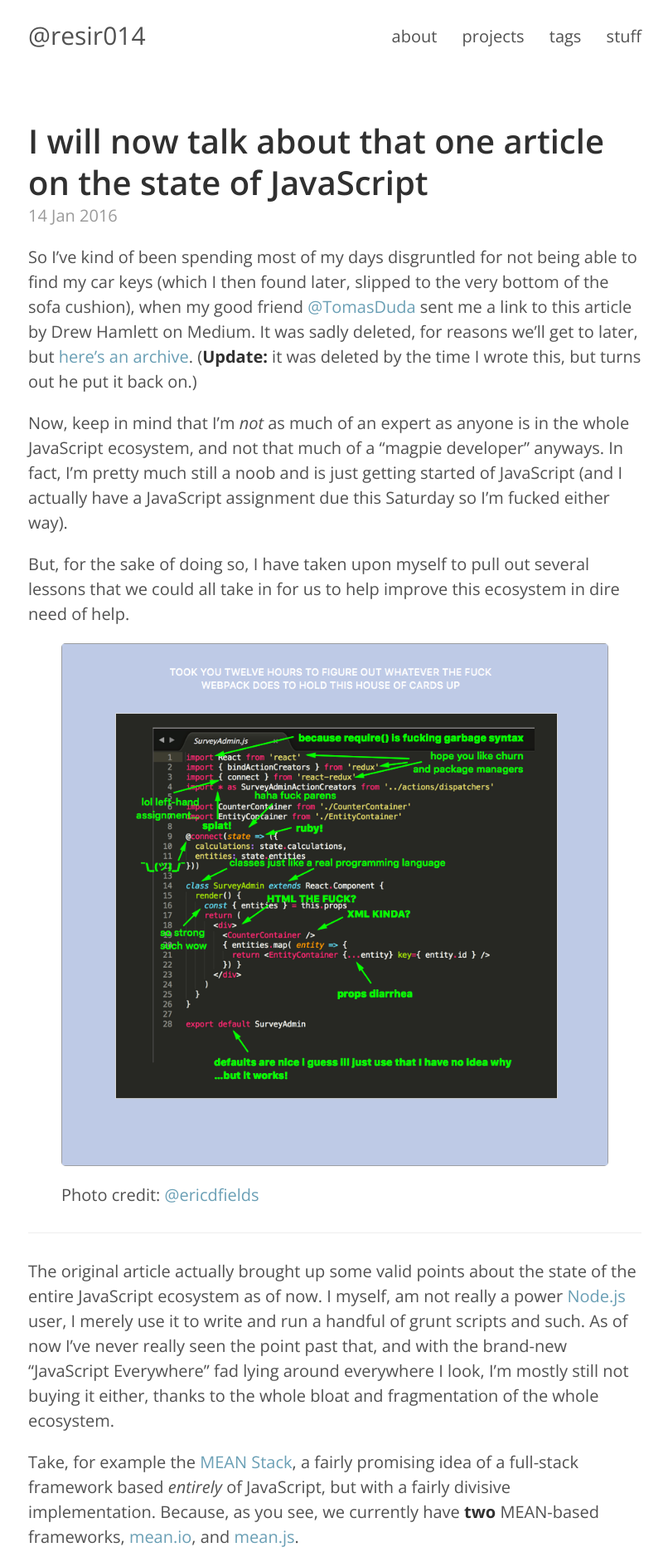
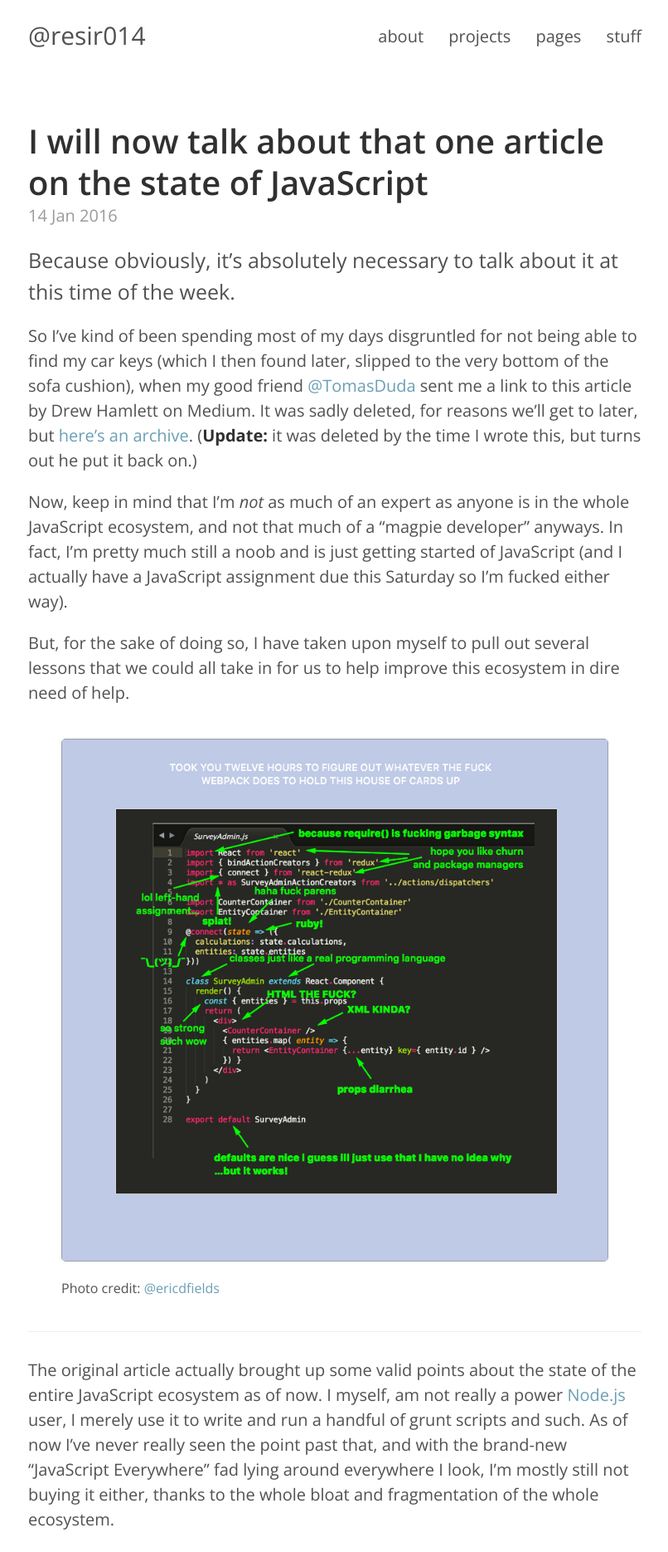
Before and after one commit to resir014/resir014.github.io, a Jekyll site: the page built from _posts/2016-01-14-i-will-now-talk-about-that-one-article-on-the-state-of-javascript.md, in a window 1280 px wide. Shown: the top 1870 px of the page at 83% size, without its empty margins (236-1042 px from the left). Built offline with Jekyll 4.4.1, drawn with Linux system fonts in a browser that asks for light colours; comment, search, counter and statistics services are not loaded; some of the changed text lies outside the part shown.

Commit message:
Removed tags page, clean redesign

```diff
--- a/_config.yml
+++ b/_config.yml
@@ -7,7 +7,7 @@
 description:        "Writings, ramblings, and projects of Resi Respati (@resir014)."
 url:                https://resir014.github.io
 baseurl:            ""
-paginate:           5
+paginate:           1
 paginate_path:      "/page/:num/"
 
 # Exclude these files from Jekyll build
@@ -56,8 +56,8 @@
     url: /about
   - title: projects
     url: /projects
-  - title: tags
-    url: /tags
+  - title: pages
+    url: /pages
   - title: stuff
     url: /etc
 
--- a/_layouts/post.html
+++ b/_layouts/post.html
@@ -5,14 +5,14 @@
 <article class="post">
   <h1 class="post-title">{{ page.title }}</h1>
   <time datetime="{{ page.date | date_to_xmlschema }}" class="post-date">{{ page.date | date_to_string }}</time>
+
+  {% if page.lead %}
+    <p class="lead">
+      {{ page.lead }}
+    </p>
+  {% endif %}
+
   {{ content }}
-  {% unless page.tags.size == 0 %}
-  <div class="tags">
-    {% for tag in page.tags %}
-    <a class="label-tag" href="{{ site.baseurl }}{{ tag | prepend: '/tags#' }}">{{ tag | prepend: '#' }}</a>
-    {% endfor %}
-  </div>
-  {% endunless %}
 </article>
 
 {% if page.comments %}
--- a/_sass/theme/_base.scss
+++ b/_sass/theme/_base.scss
@@ -0,0 +1,12 @@
+// Body resets
+//
+// Additional styles for global and foundational resets.
+
+figure {
+  margin-top: 2rem;
+  margin-bottom: 2rem;
+}
+
+figcaption {
+  font-size: 80%;
+}
--- a/index.html
+++ b/index.html
@@ -1,7 +1,4 @@
 ---
 layout: home
 title: Home
-paginate:
-  limit: false
-  per_page: 5
 ---
```
Also changed, not shown: _layouts/home.html (+5 -7 lines).
